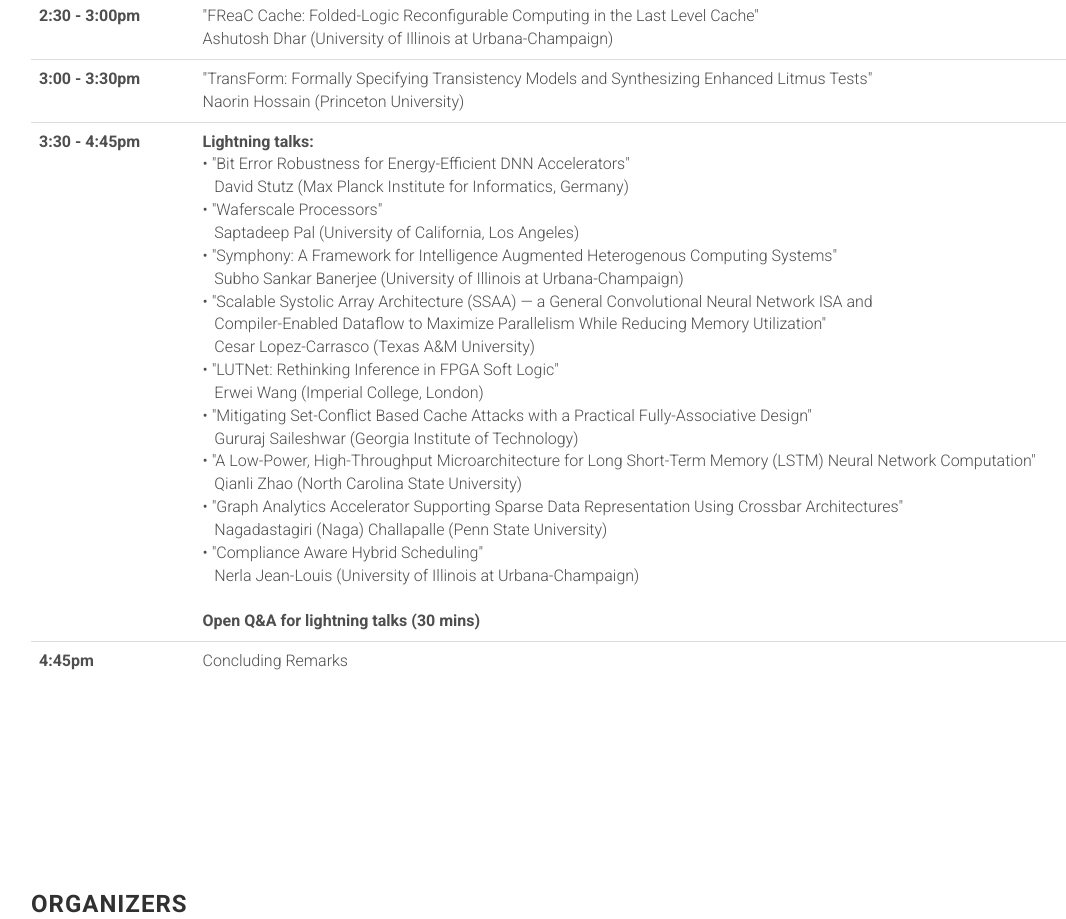
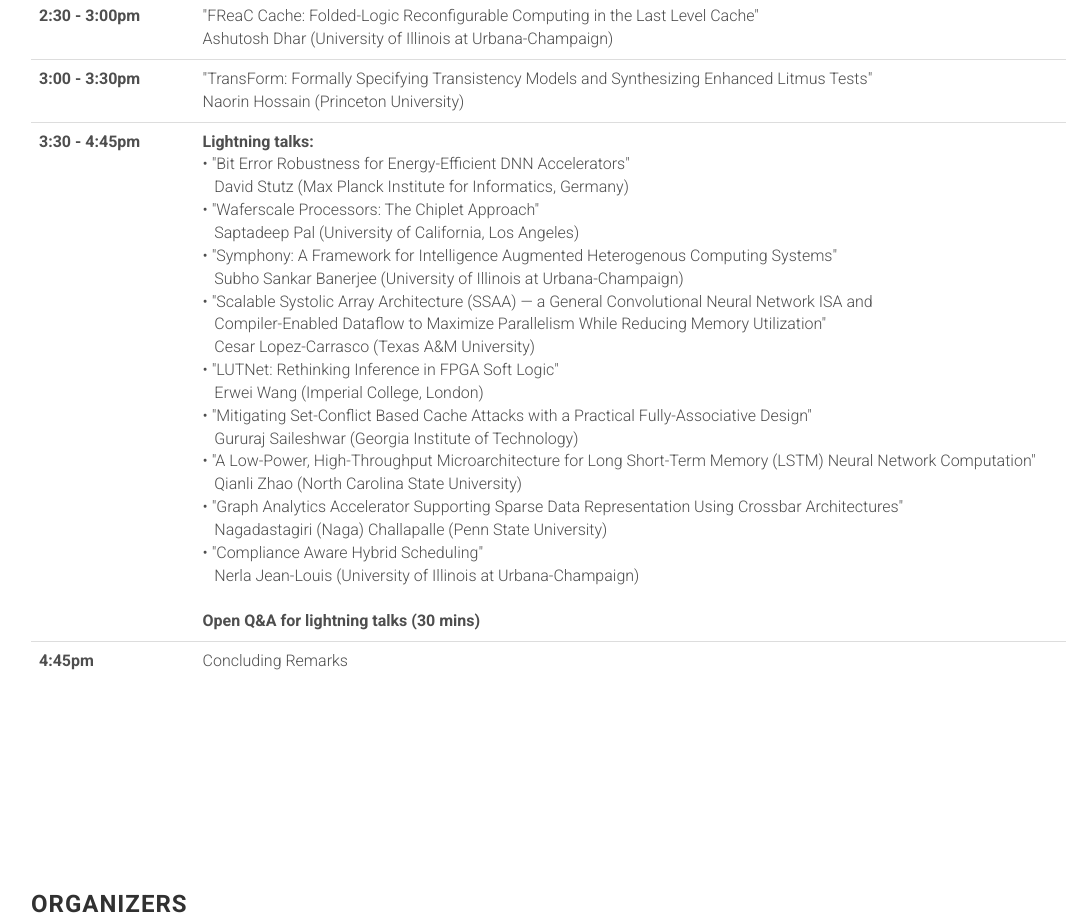
Before and after one commit to augustojv/foca-workshop-2020, a website: page index.html in a window 1280 px wide. Shown: the part 4000-4919 px from the top of the page, without its empty margins (39-1105 px from the left). Drawn offline with Linux system fonts and the light colour scheme; files whose address does not match are found by name.

Commit message:
Program updated

```diff
--- a/index.html
+++ b/index.html
@@ -491,7 +491,7 @@
                           <td><strong>Lightning talks:</strong><br>
                               &bull; "Bit Error Robustness for Energy-Efficient DNN Accelerators"<br>
 							  &nbsp;&nbsp; David Stutz (Max Planck Institute for Informatics, Germany)<br>
-                              &bull; "Waferscale Processors"<br>
+                              &bull; "Waferscale Processors: The Chiplet Approach"<br>
 							  &nbsp;&nbsp; Saptadeep Pal (University of California, Los Angeles)<br>
 							  &bull; "Symphony: A Framework for Intelligence Augmented Heterogenous Computing Systems"<br>
 							  &nbsp;&nbsp; Subho Sankar Banerjee (University of Illinois at Urbana-Champaign)<br>
```
